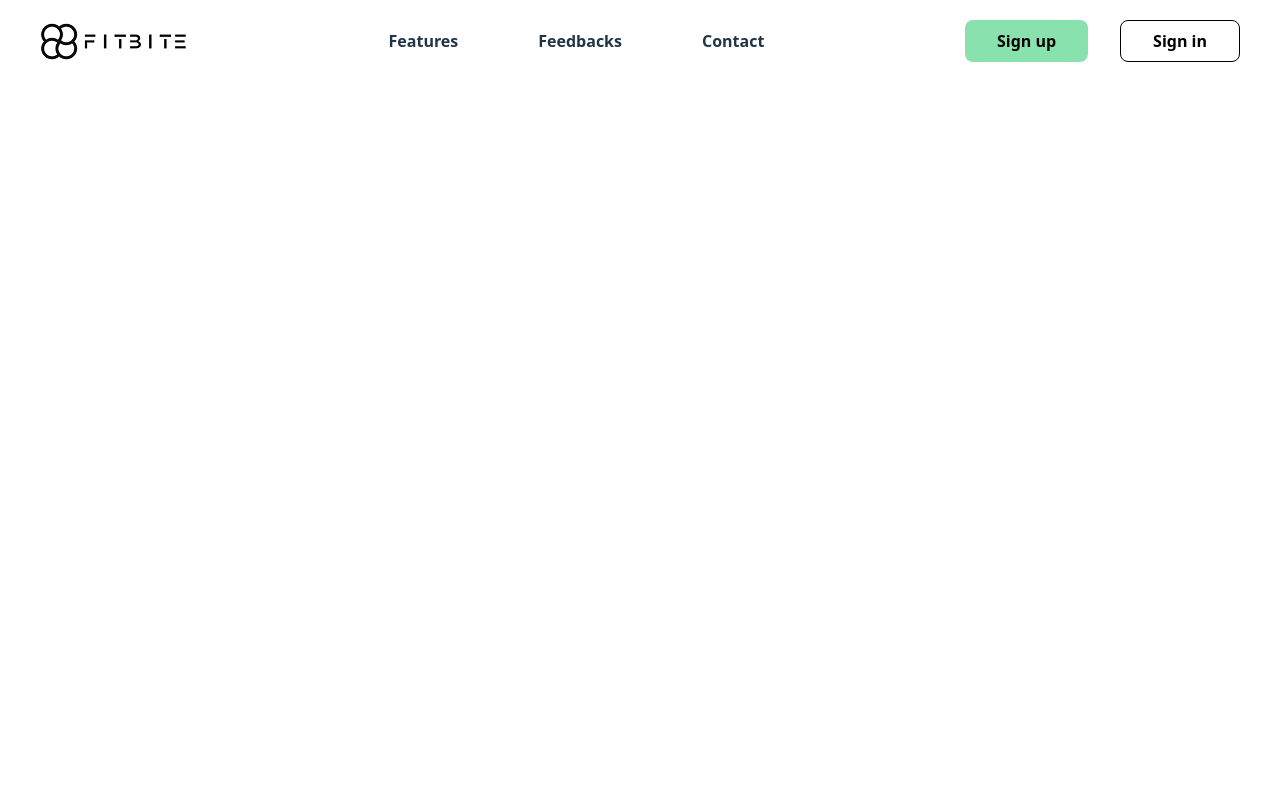
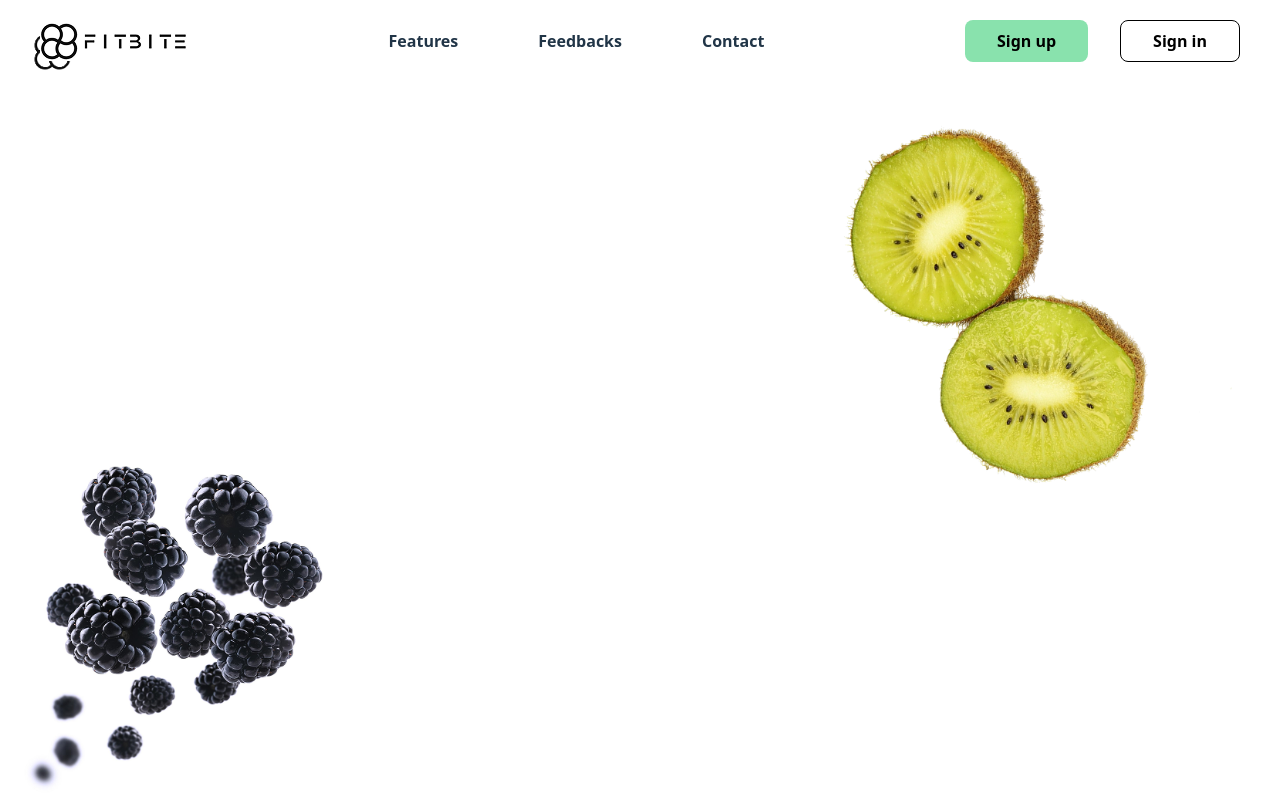
Before and after one commit to sandeepaMallawarachchi/fitbite, a React (Vite) app in the folder client/: page /SignUp in a window 1280 px wide. Built offline with nearby package versions, Linux system fonts and the light colour scheme.

Commit message:
add sign in route

```diff
--- a/client/src/App.tsx
+++ b/client/src/App.tsx
@@ -5,6 +5,7 @@ import Header from './layout/Header';
 import Home from './pages/Home';
 import Sample from './pages/Sample';
 import SignIn from './auth/SignIn';
+import SignUp from './auth/SignUp';
 
 function App() {
   return (
@@ -15,6 +16,7 @@ function App() {
           <Route path="/" element={<Home />} />
           <Route path="/sample" element={<Sample />} />
           <Route path="/SignIn" element={<SignIn />} />
+          <Route path="/SignUp" element={<SignUp />} />
         </Routes>
         {/* <Footer /> */}
       </Router>
--- /dev/null
+++ b/client/src/auth/SignUp.tsx
@@ -0,0 +1,24 @@
+"use client";
+
+export default function SignUp() {
+  return (
+    <section className="relative min-h-screen bg-white overflow-hidden flex items-center justify-center">
+      {/* Background Image */}
+      <div
+        className="absolute inset-0 bg-cover bg-top bg-no-repeat z-0"
+        style={{ backgroundImage: `url('/common-bg.png')` }}
+      />
+
+      {/* Logo */}
+      <div className="absolute top-4 left-4 sm:top-8 sm:left-8 z-10">
+        <a href="/">
+          <img
+            src="/vite.png"
+            alt="fitbite Logo"
+            className="h-8 sm:h-10 w-auto cursor-pointer"
+          />
+        </a>
+      </div>
+    </section>
+  );
+}
--- a/client/src/layout/Header.tsx
+++ b/client/src/layout/Header.tsx
@@ -34,7 +34,7 @@ const Header: React.FC = () => {
         {/* Contact Button */}
         <div className="hidden md:flex gap-x-4 lg:gap-x-8">
           <button
-            onClick={() => navigate("/sign-up")}
+            onClick={() => navigate("/SignUp")}
             className="text-black px-8 py-2 rounded-md text-md font-semibold bg-[var(--green1)]"
           >
             Sign up
@@ -92,13 +92,13 @@ const Header: React.FC = () => {
           </a>
           <div className=" flex gap-4 justify-center pt-6">
             <button
-              onClick={() => navigate("/sign-up")}
+              onClick={() => navigate("/SignUp")}
               className="text-black px-8 py-2 rounded-md text-md font-semibold bg-[var(--green1)]"
             >
               Sign up
             </button>
             <button
-              onClick={() => navigate("/sign-in")}
+              onClick={() => navigate("/SignIn")}
               className="text-black px-8 py-2 border rounded-md text-md font-semibold"
             >
               Sign in
```
